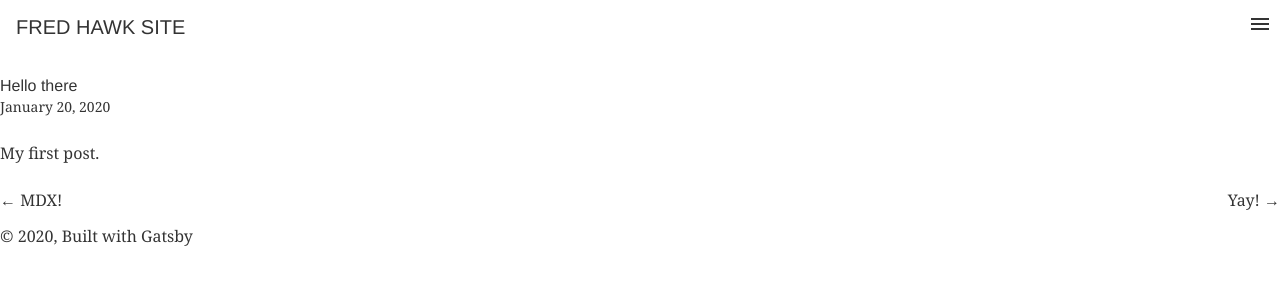
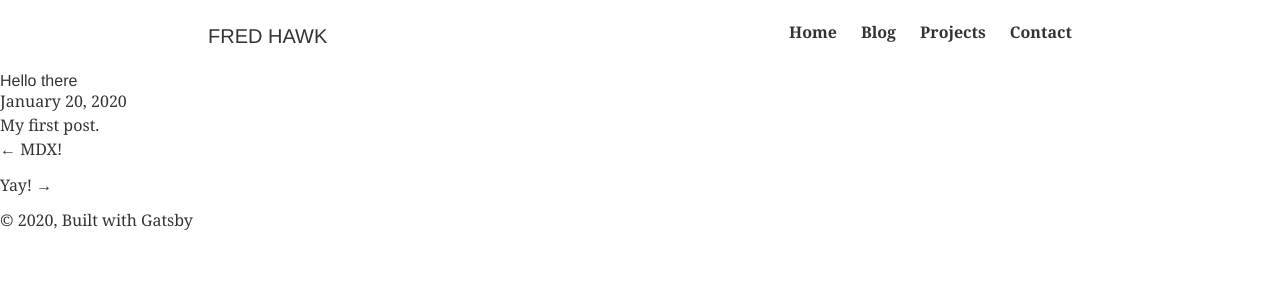
Before and after one commit to fredhawk/fredhawk.com, a Gatsby site: page /Hello/ in a window 1280 px wide. Built offline with nearby package versions, Linux system fonts and the light colour scheme; Gatsby itself is replaced by a stand-in of ours; some packages are replaced by stand-ins of ours.

Commit message:
fix: Fixed navigation responsiveness.

```diff
--- a/gatsby-config.js
+++ b/gatsby-config.js
@@ -1,6 +1,6 @@
 module.exports = {
   siteMetadata: {
-    title: `Fred Hawk Site`,
+    title: `Fred Hawk`,
     description: `My site`,
     author: `Fred Hawk`,
     siteUrl: `https://fredhawk.com`,
--- a/src/pages/blog.js
+++ b/src/pages/blog.js
@@ -2,7 +2,6 @@ import { graphql, Link } from "gatsby"
 import React from "react"
 import Layout from "../components/layout"
 import SEO from "../components/seo"
-import { rhythm } from "../utils/typography"
 
 class BlogIndex extends React.Component {
   render() {
@@ -16,16 +15,10 @@ class BlogIndex extends React.Component {
         {posts.map(({ node }) => {
           const title = node.frontmatter.title || node.fields.slug
           return (
-            <article key={node.fields.slug}>
+            <article key={node.fields.slug} className="mb-12">
               <header>
-                <h3
-                  style={{
-                    marginBottom: rhythm(1 / 4),
-                  }}
-                >
-                  <Link style={{ boxShadow: `none` }} to={node.fields.slug}>
-                    {title}
-                  </Link>
+                <h3>
+                  <Link to={node.fields.slug}>{title}</Link>
                 </h3>
                 <small>{node.frontmatter.date}</small>
               </header>
--- a/src/templates/blog-post.js
+++ b/src/templates/blog-post.js
@@ -3,7 +3,6 @@ import { MDXRenderer } from "gatsby-plugin-mdx"
 import React from "react"
 import Layout from "../components/layout"
 import SEO from "../components/seo"
-import { rhythm, scale } from "../utils/typography"
 
 class BlogPostTemplate extends React.Component {
   render() {
@@ -19,43 +18,16 @@ class BlogPostTemplate extends React.Component {
         />
         <article>
           <header>
-            <h1
-              style={{
-                marginTop: rhythm(1),
-                marginBottom: 0,
-              }}
-            >
-              {post.frontmatter.title}
-            </h1>
-            <p
-              style={{
-                ...scale(-1 / 5),
-                display: `block`,
-                marginBottom: rhythm(1),
-              }}
-            >
-              {post.frontmatter.date}
-            </p>
+            <h1>{post.frontmatter.title}</h1>
+            <p>{post.frontmatter.date}</p>
           </header>
           <section dangerouslySetInnerHTML={{ __html: post.html }} />
           <MDXRenderer>{post.body}</MDXRenderer>
-          <hr
-            style={{
-              marginBottom: rhythm(1),
-            }}
-          />
+          <hr />
         </article>
 
         <nav>
-          <ul
-            style={{
-              display: `flex`,
-              flexWrap: `wrap`,
-              justifyContent: `space-between`,
-              listStyle: `none`,
-              padding: 0,
-            }}
-          >
+          <ul>
             <li>
               {previous && (
                 <Link to={previous.fields.slug} rel="prev">
--- a/tailwind.config.js
+++ b/tailwind.config.js
@@ -1,29 +1,11 @@
-// module.exports = {
-//   theme: {
-//     extend: {}
-//   },
-//   variants: {},
-//   plugins: []
-// }
 module.exports = {
   theme: {
-    screens: {
-      // sm: "640px",
-      // md: "768px",
-      // lg: "1024px",
-      // xl: "1280px",
-    },
     fontFamily: {
       display: ["Gilroy", "sans-serif"],
       body: ["Graphik", "sans-serif"],
     },
     extend: {},
   },
-  variants: {
-    appearance: ["responsive"],
-    backgroundColor: ["responsive", "hover", "focus"],
-    fill: [],
-  },
+  variants: {},
   plugins: [],
-  prefix: "",
 }
```
Also changed, not shown: src/pages/projects.js (renamed from src/pages/page-2.js).
